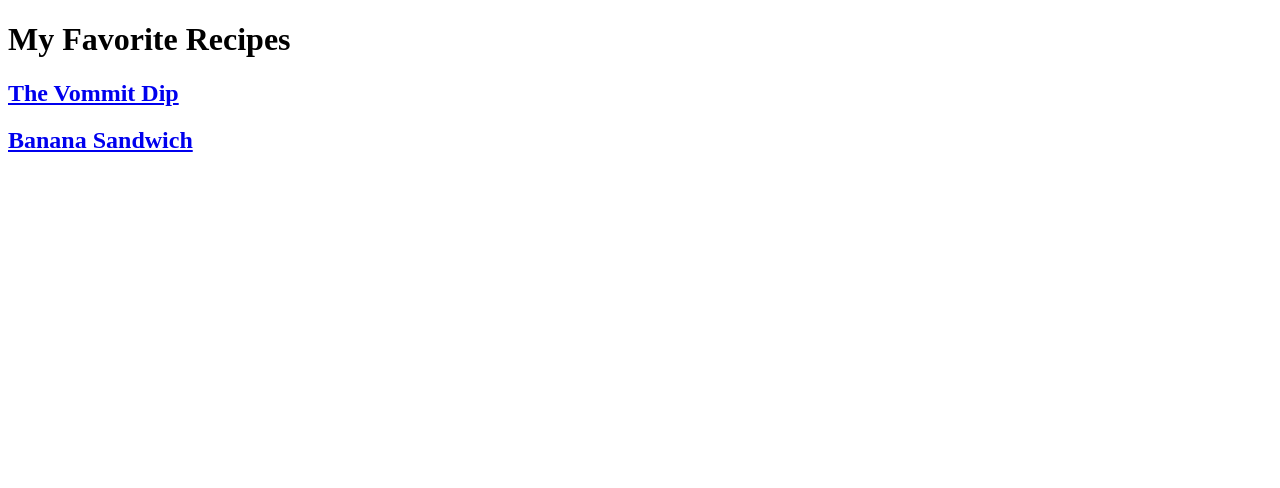
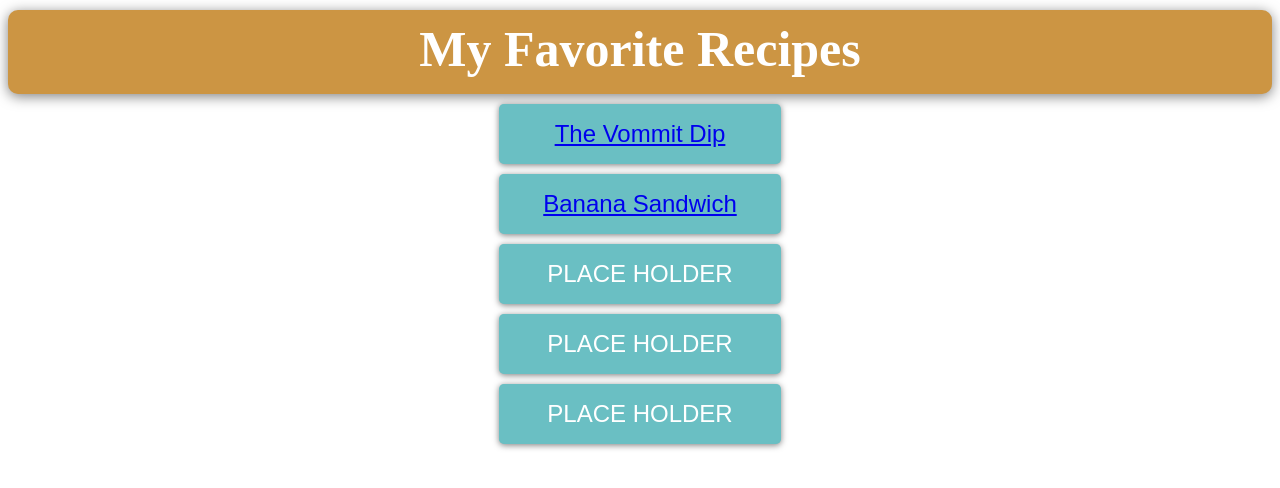
Before and after one commit to LanceHerring/odin-recipes, a plain HTML site: page index.html in a window 1280 px wide. Drawn offline with Linux system fonts and the light colour scheme.

Commit message:
Added CSS and some place holders

```diff
--- a/index.html
+++ b/index.html
@@ -5,6 +5,7 @@
     <meta http-equiv="X-UA-Compatible" content="IE=edge">
     <meta name="viewport" content="width=device-width, initial-scale=1.0">
     <title>Recipes</title>
+    <link rel="stylesheet" href="style.css">
 </head>
 <body>
    <h1>My Favorite Recipes</h1>
@@ -12,5 +13,11 @@
 
     <h2><a href="./recipes/banana-sandwich.html">Banana Sandwich</a></h2>
 
+    <h2>PLACE HOLDER</h2>
+
+    <h2>PLACE HOLDER</h2>
+
+    <h2>PLACE HOLDER</h2>
+
 </body>
 </html>
--- /dev/null
+++ b/style.css
@@ -0,0 +1,37 @@
+h1{
+    background-color: #cc9543;
+    margin: auto;
+    margin-bottom: 25px;
+    padding: 1rem;
+    border-radius: 0.2em;
+    box-shadow: 0 0.05em 0.25em 0 rgb(0 0 0 / 50%);
+    color: white;
+    font-size: 50px;
+    text-align: center;
+    padding-top: 10px;
+    margin-top: 10px;
+    margin-bottom: 10px;
+
+}
+h2{
+    margin: auto;
+    margin-bottom: 10px;
+    padding: 1rem;
+    background-color: #6abfc3;
+    max-width: 250px;
+    border: none;
+    text-align: center;
+    color: white;
+    font-family: Arial, Helvetica, sans-serif;
+    font-weight: 500;
+    border-radius: 0.2em;
+    box-shadow: 0 0.05em 0.25em 0 rgb(0 0 0 / 50%);
+    display: list-item;
+}
+p{
+    background-color: cyan;
+    margin: 0;
+    text-align: center;
+    font-family: Arial, Helvetica, sans-serif;
+    font-weight: 500;
+}
```
Also changed, not shown: recipes/dip.html (+1 -2 lines).
